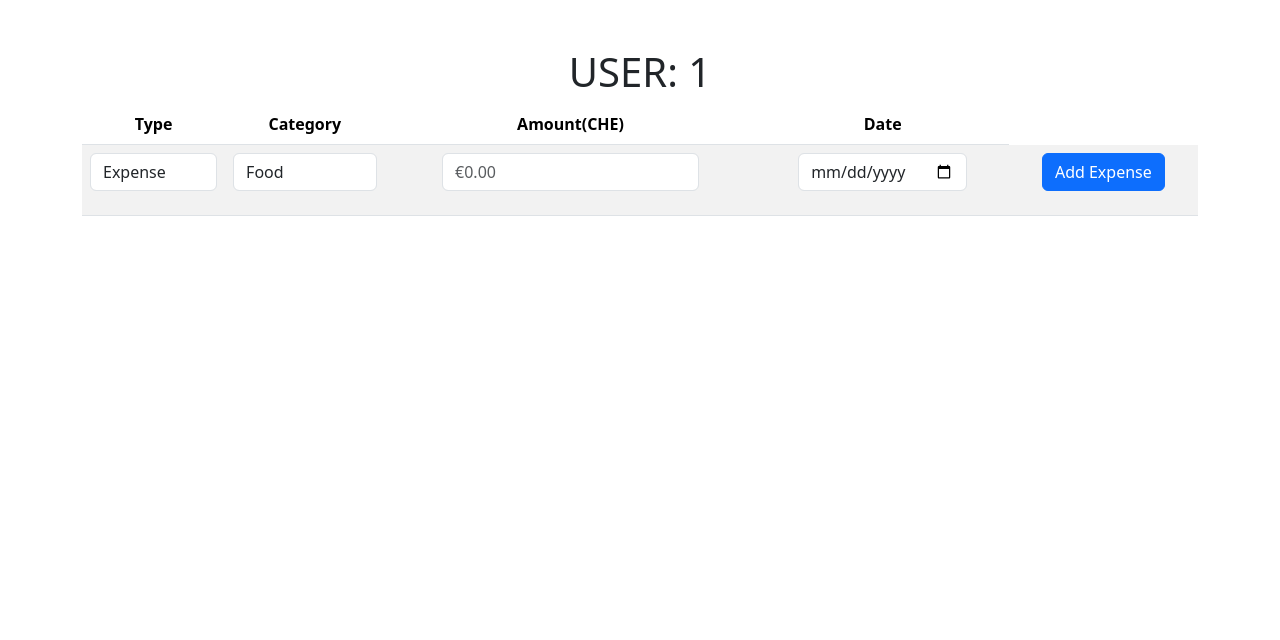
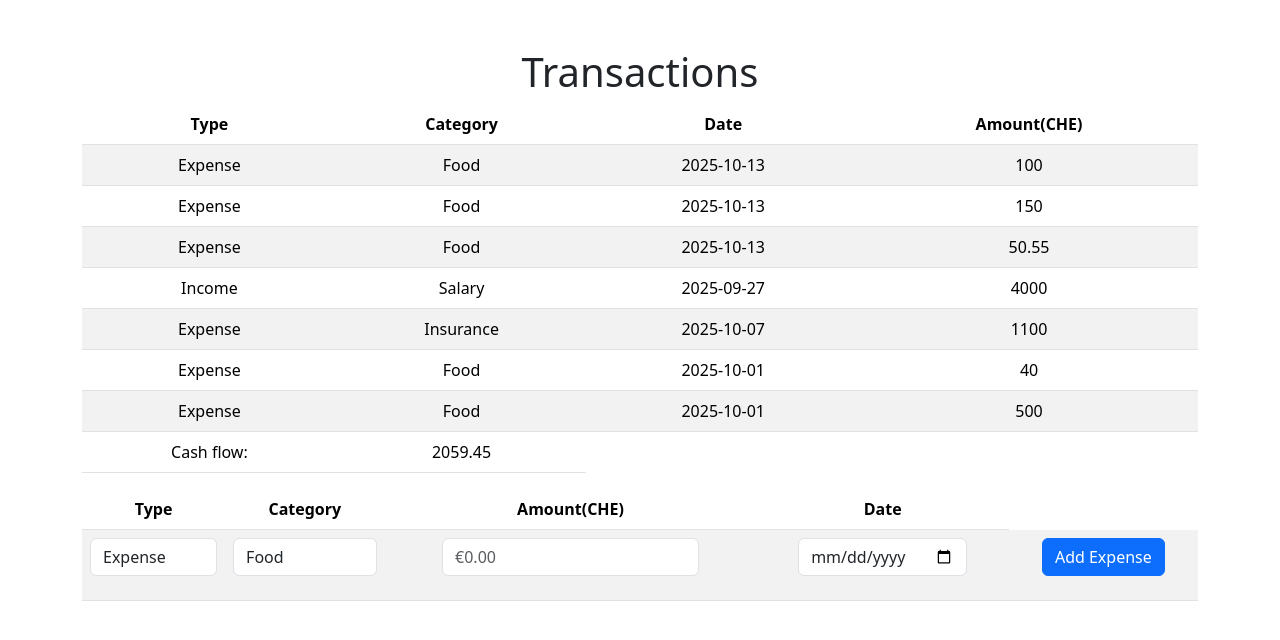
Before and after one commit to MiguelAngelo-Code/CS50-Final-Project, a Flask app: page / in a window 1280 px wide. Shown: the part 56-696 px from the top of the page. Run offline with Flask 3, Linux system fonts and the light colour scheme; a user stored in the database is signed in; data comes from the database, SQL or seed files in the repository; both versions use the stored data as it was after the commit; some libraries are stand-ins or nearby versions.

Commit message:
bug fixes
Add transaction history to index

```diff
--- a/final_project/app.py
+++ b/final_project/app.py
@@ -26,7 +26,7 @@ def after_request(response):
 
 # Consts
 TYPES = ["Expense", "Income"]
-CATEGORIES = ["Food", "Insurance"]
+CATEGORIES = ["Food", "Insurance", "Salary"]
 
 # Index
 @app.route("/", methods=["GET", "POST"])
@@ -35,18 +35,34 @@ def index():
     if ("user_id" not in session):
         return redirect("/login")
 
-    user_id = session["user_id"]
-
+    # Open DB connection
     con = sqlite3.connect("final.db")
     con.row_factory = sqlite3.Row
     cur = con.cursor()
 
-    user = cur.execute("SELECT * FROM users WHERE id = ?", (user_id,)).fetchone()
+    # Get user ID
+    user = cur.execute("SELECT id FROM users WHERE id = ?", (session["user_id"],)).fetchone()
 
     # Get request
     if (request.method == "GET"):
 
-       return render_template("index.html", user=user["id"], types=TYPES, categories=CATEGORIES)
+       # Fetch user transaction
+       transactions = cur.execute("SELECT * FROM transactions where user_id = ?", (user["id"],)).fetchall()
+
+       # Calculate Cash Flow
+       totExpense = 0.00
+       totIncome = 0.00
+
+       for row in transactions:
+            # row["type"] = Expense
+            if (row["type"] == TYPES[0]):
+               totExpense += row["amount"]
+            # row["type"] = Income
+            elif (row["type"]== TYPES[1]):
+               totIncome += row["amount"]
+
+       # Render index
+       return render_template("index.html", user=user["id"], types=TYPES, categories=CATEGORIES, transactions=transactions, totExpense=totExpense, totIncome=totIncome)
 
     # POST Request
     else:
@@ -56,6 +72,10 @@ def index():
         category = request.form.get("category")
         amount = request.form.get("amount")
         date = request.form.get("date")
+
+        # Validates types as this will be used to calculate cash flow
+        if (exType not in TYPES):
+            return render_template("error.html", message="invalid type submission")
 
         #insert transaction into database
         cur.execute("INSERT INTO transactions (type, category, amount, date, user_id) values (?, ?, ?, ?, ?)", (exType, category, amount, date, user["id"]))
--- a/final_project/templates/index.html
+++ b/final_project/templates/index.html
@@ -3,7 +3,47 @@
 {% block title %}Index{% endblock %}
 
 {% block main %}
-    <h1>USER: {{ user }}</h1>
+    <h1>Transactions</h1>
+
+    <!-- Table to show user expense transactions-->
+    <table class="table table-striped">
+        <thead>
+            <tr>
+                <th>Type</th>
+                <th>Category</th>
+                <th>Date</th>
+                <th>Amount(CHE)</th>
+            </tr>
+        </thead>
+        <tbody>
+            {% for trans in transactions %}
+            <tr>
+                <td>
+                    {{ trans.type }}
+                </td>
+                <td>
+                    {{ trans.category }}
+                </td><td>
+                    {{ trans.date }}
+                </td><td>
+                    {{ trans.amount }}
+                </td>
+            </tr>
+            {% endfor %}
+        </tbody>
+        <tfoot>
+            <tr>
+                <td>
+                    Cash flow:
+                </td>
+                <td>
+                    {{ totIncome - totExpense }}
+                </td>
+            </tr>
+        </tfoot>
+    </table>
+
+    <!-- From to input expenses -->
     <form action="/" method="post">
         <table class="table table-striped">
             <thead>
```
Also changed, not shown: README.md, final_project/final.db, 2 other files.
